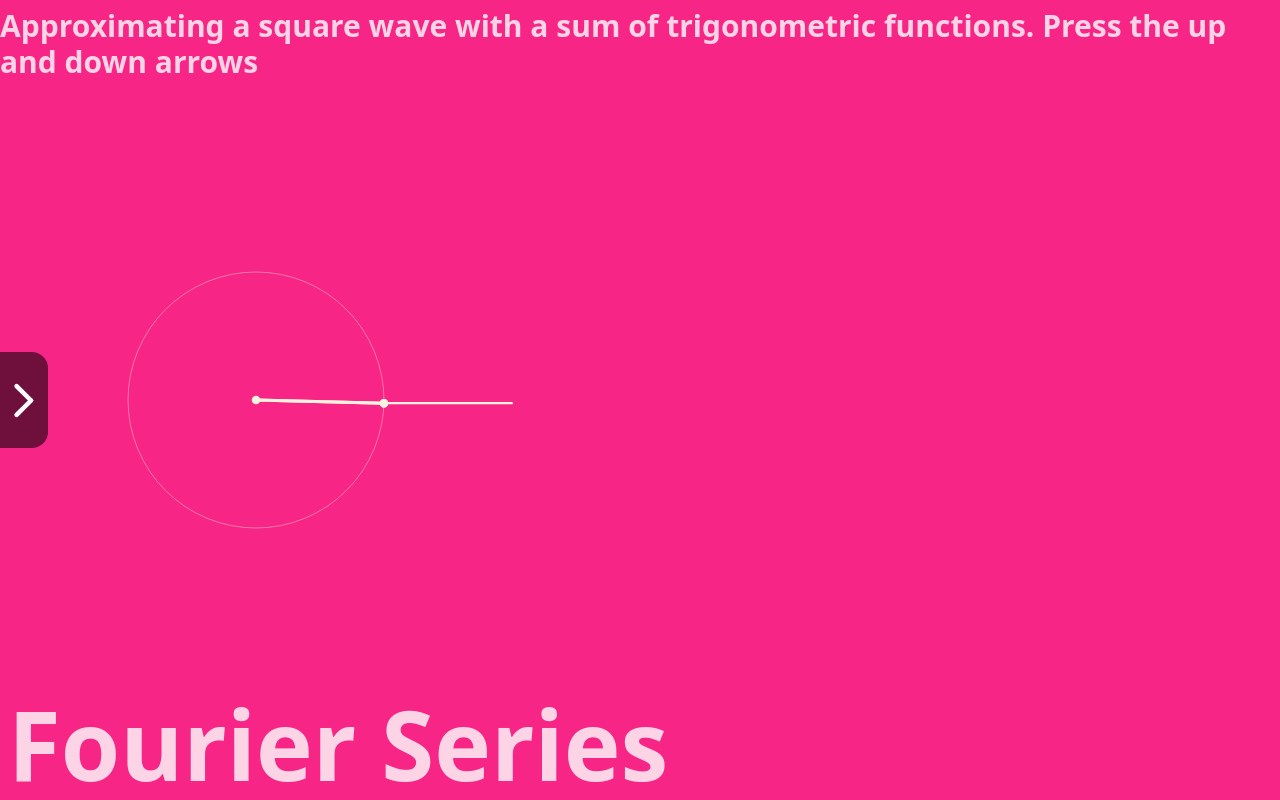
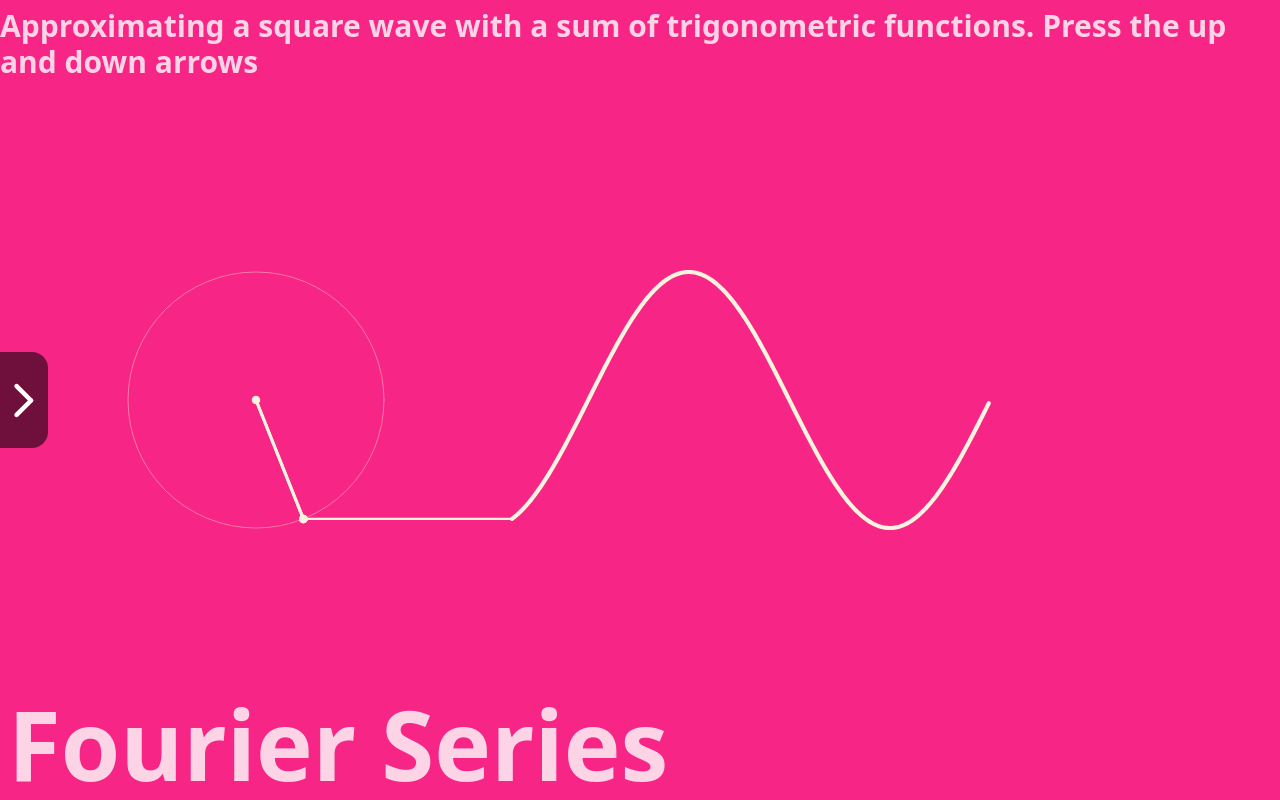
Before and after one commit to scotthitch/s-hitchcock-website, a Vue app: page /projects in a window 1280 px wide. Built offline with nearby package versions, Linux system fonts and the light colour scheme.

Commit message:
feat: projects only render now when visible

```diff
--- a/src/components/P5Project.vue
+++ b/src/components/P5Project.vue
@@ -1,48 +1,62 @@
 <script setup lang="ts">
-import { defineProps, ref, onMounted, onUnmounted } from 'vue';
-import type { ScreenDimensions, P5ProjectProps } from '../types';
-import P5Canvas from "./P5Canvas.vue"
+import { defineProps, ref, onMounted, onUnmounted } from 'vue'
+import type { ScreenDimensions, P5ProjectProps } from '../types'
+import P5Canvas from './P5Canvas.vue'
+import { useIntersectionObserver } from '@vueuse/core'
 
-const props = defineProps<P5ProjectProps>();
+const props = defineProps<P5ProjectProps>()
 
-const p5CanvasComponentKey = ref(0);
+const p5CanvasComponentKey = ref(0)
 
-// TODO: explore if ref is the right thing to use here. probably should be 'computed'
-const canvasAspectRatio = ref<number>(props.maxCanvasDimensions.height/props.maxCanvasDimensions.width);
+const target = ref(null)
+const targetIsVisible = ref(false)
 
 const liveScreenDimensions = ref<ScreenDimensions>({
     width: window.innerWidth,
     height: window.innerHeight
-});
+})
 
 const handleResize = () => {
-    p5CanvasComponentKey.value++; // Update key to force re render of P5Canvas component
-    liveScreenDimensions.value.width = window.innerWidth;
-    liveScreenDimensions.value.height = window.innerHeight;
+    p5CanvasComponentKey.value++ // Update key to force re render of P5Canvas component
+    liveScreenDimensions.value.width = window.innerWidth
+    liveScreenDimensions.value.height = window.innerHeight
 }
 
 const calculateCanvasDimensions = (): ScreenDimensions => {
     // const width = Math.min(props.maxCanvasDimensions.width, liveScreenDimensions.value.width*0.95)
     // const height = Math.min(props.maxCanvasDimensions.height, liveScreenDimensions.value.width*0.95*canvasAspectRatio.value)
-    const width = liveScreenDimensions.value.width;
-    const height =liveScreenDimensions.value.height;
-    return {width: width, height: height}
+    const width = liveScreenDimensions.value.width
+    const height = liveScreenDimensions.value.height
+    return { width: width, height: height }
 }
 
 onMounted(() => {
-    window.addEventListener('resize', handleResize);
+    window.addEventListener('resize', handleResize)
+
+    const intersectionObersverOptions = {
+        root: null,
+        rootMargin: '0px',
+        threshold: 0.00001
+    }
+
+    useIntersectionObserver(
+        target,
+        ([{ isIntersecting }]) => {
+            targetIsVisible.value = isIntersecting
+        },
+        intersectionObersverOptions
+    )
 })
 
 onUnmounted(() => {
-    window.removeEventListener('resize', handleResize);
+    window.removeEventListener('resize', handleResize)
 })
-
 </script>
 
 <template>
-    <div class="verticalPan relative h-screen snap-always snap-center">
-        <div class="absolute">
-
+    <div ref="target" class="verticalPan relative h-screen snap-always snap-center">
+        <div>
+            <div v-if="targetIsVisible" class="absolute">
                 <P5Canvas
                     :key="p5CanvasComponentKey"
                     :scriptID="props.scriptID"
@@ -50,27 +64,24 @@ onUnmounted(() => {
                     :screenDimensions="calculateCanvasDimensions()"
                 />
             </div>
+
             <div class="absolute bottom-2 left-2">
-            <p class="text-6xl sm:text-7xl md:text-8xl font-bold text-white opacity-80">{{ props.title }}</p>
+                <p class="text-6xl sm:text-7xl md:text-8xl font-bold text-white opacity-80">
+                    {{ props.title }}
+                </p>
             </div>
 
-        <!-- <div class="absolute bottom-0 right-0">
-            <p class="text-2xl font-bold text-white opacity-80">{{ props.description }}</p>
-        </div> -->
-
             <div class="absolute top-2 right-2">
-            <p class="text-xl lg:text-3xl font-bold text-white opacity-80">{{ props.usageInstructions }}</p>
+                <p class="text-xl lg:text-3xl font-bold text-white opacity-80">
+                    {{ props.usageInstructions }}
+                </p>
             </div>
-
-        <!-- <p>{{ props.description }}</p> -->
-        <!-- <p>{{ props.usageInstructions }}</p> -->
+        </div>
     </div>
 </template>
 
 <style scoped>
-
 .verticalPan {
     touch-action: pan-y;
 }
-
 </style>
```
Lines whose indentation alone changed are shown as unchanged.
